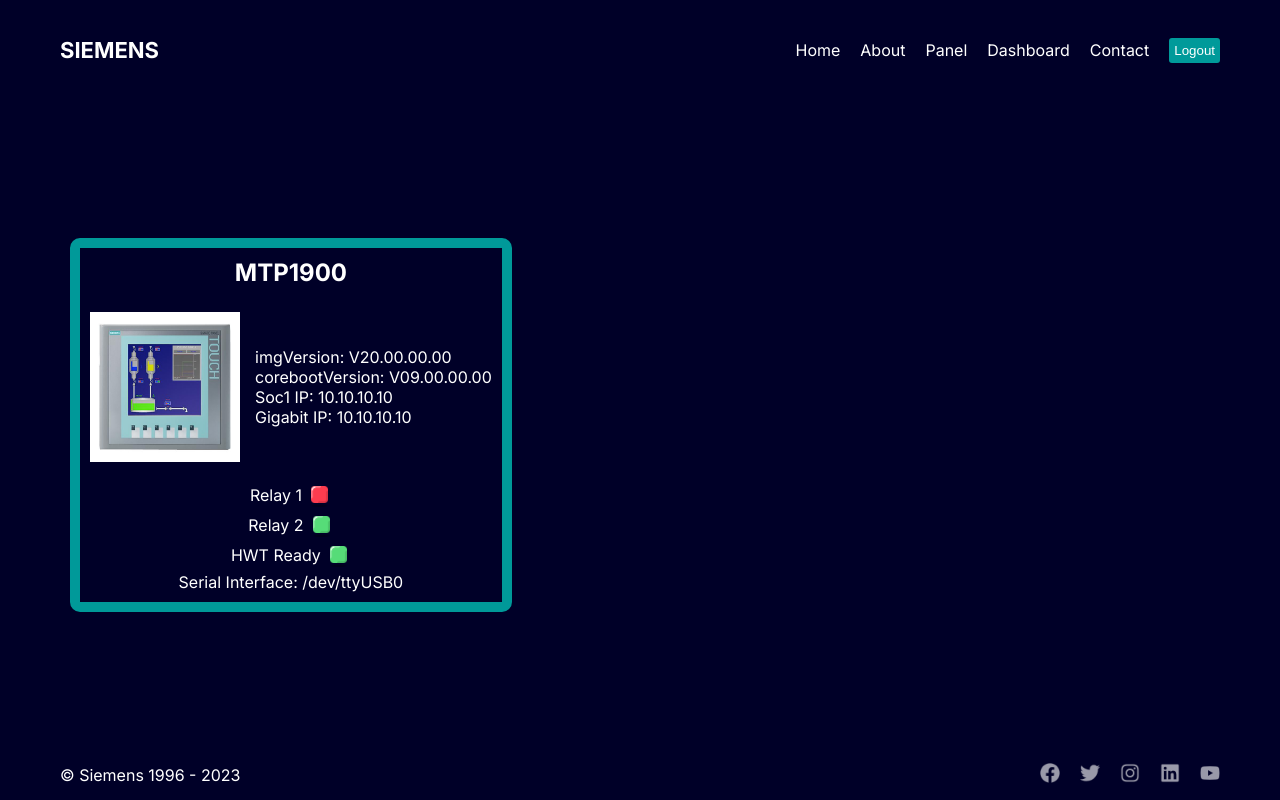
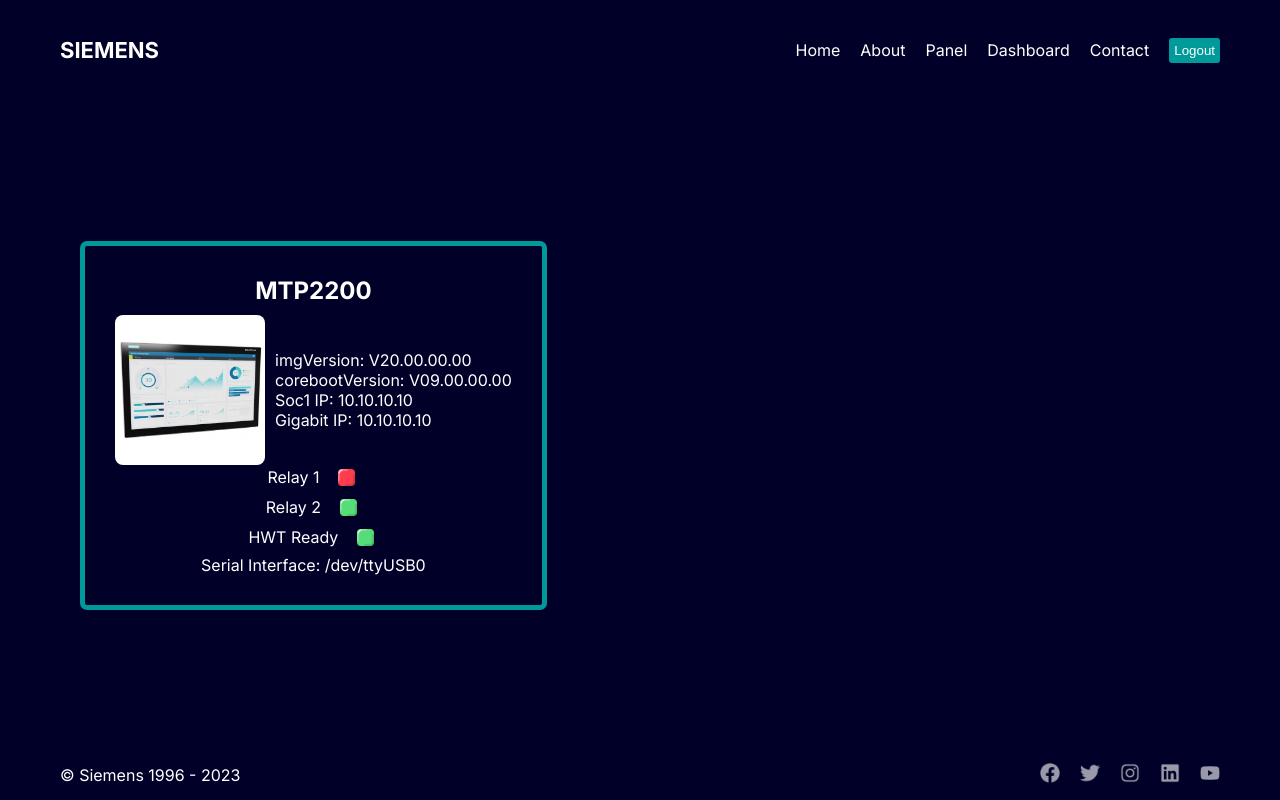
Before and after one commit to zeynebbesra/next.js-rack-visualizer, a Next.js app: page /panel in a window 1280 px wide. Built offline with nearby package versions, Linux system fonts and the light colour scheme; no server answers; the database is empty.

Commit message:
panel page modified

```diff
--- a/src/app/panel/page.jsx
+++ b/src/app/panel/page.jsx
@@ -1,9 +1,9 @@
 import React from 'react'
 import styles from './page.module.css'
-import Image from "next/image";
-import mtp from "public/MTP1900.jpeg"
-import redButton from "public/redButton.png"
-import greenButton from "public/greenButton.png"
+import Image from 'next/image'
+import mtp from 'public/MTP2200.jpeg'
+import greenButton from 'public/greenButton.png'
+import redButton from 'public/redButton.png'
 
 async function getData() {
   const res = await fetch ("http://localhost:3000/api/panels", {
@@ -22,7 +22,7 @@
   return (
     <div className={styles.container}>
       <div className={styles.item}>
-        <h2 className={styles.title}>MTP1900</h2>
+        <h2 className={styles.title}>MTP2200</h2>
         <div className={styles.imgContainer}>
           <Image
             className={styles.img}
@@ -55,9 +55,8 @@
             <p className={styles.relay}>HWT Ready</p>
             <Image src={greenButton} className={styles.button} />
           </div>
-
-          <p className={styles.serialInt}>Serial Interface: /dev/ttyUSB0</p>
         </div>
+        <p className={styles.serialInt}>Serial Interface: /dev/ttyUSB0</p>
       </div>
     </div>
   )
--- a/src/app/panel/page.module.css
+++ b/src/app/panel/page.module.css
@@ -1,55 +1,64 @@
 .container{
     display: flex;
     align-items: center;
-    gap: 50px;
-
+    gap: 100px;
 }
 
 .item {
     display: flex;
+    /* align-items: center; */
     flex-direction: column;
-    border-radius: 5px;
-    /* color: linear-gradient(to bottom, #00FFB9, #02DED8); */
-    gap: 20px;
+    justify-content:center ;
+    border: 5px solid #009999; /* İstenilen kenarlık rengi ve kalınlığını ayarlayın */
+    border-radius: 7px;
+    padding: 30px; /* İçeriği çerçeve ile ayırmak için dolgu ekler */
+    margin: 20px;
 
-    border: 10px solid #009999;
-    border-radius: 10px;
-    padding: 10px;
-    margin: 10px;
 }
 
 .title {
     display: flex;
-    justify-content: center;
-    margin-bottom: 5px;
+    flex-direction: column;
+    align-items: center;
+    margin-bottom: 10px;
+
 }
 
-.imgContainer{
+
+.imgContainer {
     display: grid; /* Grid konteyneri yapar */
     grid-template-columns: 150px 1fr; /* İmaj için sabit genişlik, açıklama için esnek genişlik */
-    gap: 15px; /* İkisi arasında boşluk bırakır */
+    gap: 10px; /* İkisi arasında boşluk bırakır */
+    align-items: center; /* Öğeleri dikey olarak hizalar */
+}
+
+.img{
+    border-radius: 8px;
+}
+
+
+.boolean {
+    display: flex;
+    flex-direction: column; /* Öğeleri dikey olarak hizalar */
     align-items: center;
 }
 
-.desc{
-    gap: 20px;
+.relayItem {
+    display: flex;
+    align-items: center; /* İçeriği yatayda hizalar */
+    margin-bottom: 5px; /* Her Relay öğesi arasına boşluk ekler */
 }
 
-.boolean {
-    display: flex;
-    flex-direction: column; /* P öğelerini dikey olarak hizalar */
-    align-items: center;
-    gap:5px;
-}
-
-
-.relayItem {
-    display: flex;
-    align-items: center;
+.relay {
+    margin-right: 10px; /* Relay metinlerini düğmelerden ayırır */
 }
 
 .button {
-    width: 25px;
-    height: 25px;
-    margin-left: 5px;
+    width: 25px; /* Düğme genişliği ayarlayabilirsiniz */
+    height: 25px; /* Düğme yüksekliği ayarlayabilirsiniz */
+    margin-left: 5px; /* Düğme ile metin arasına boşluk ekler */
 }
+
+.serialInt {
+    text-align: center; /* Metni sola hizalar */
+}
```
Also changed, not shown: src/app/api/auth/[...nextauth]/route.js (added, +11 -0 lines), public/MTP1900.jpeg (deleted), public/MTP2200.jpeg (added), src/app/api/auth/register/route.js (added).
